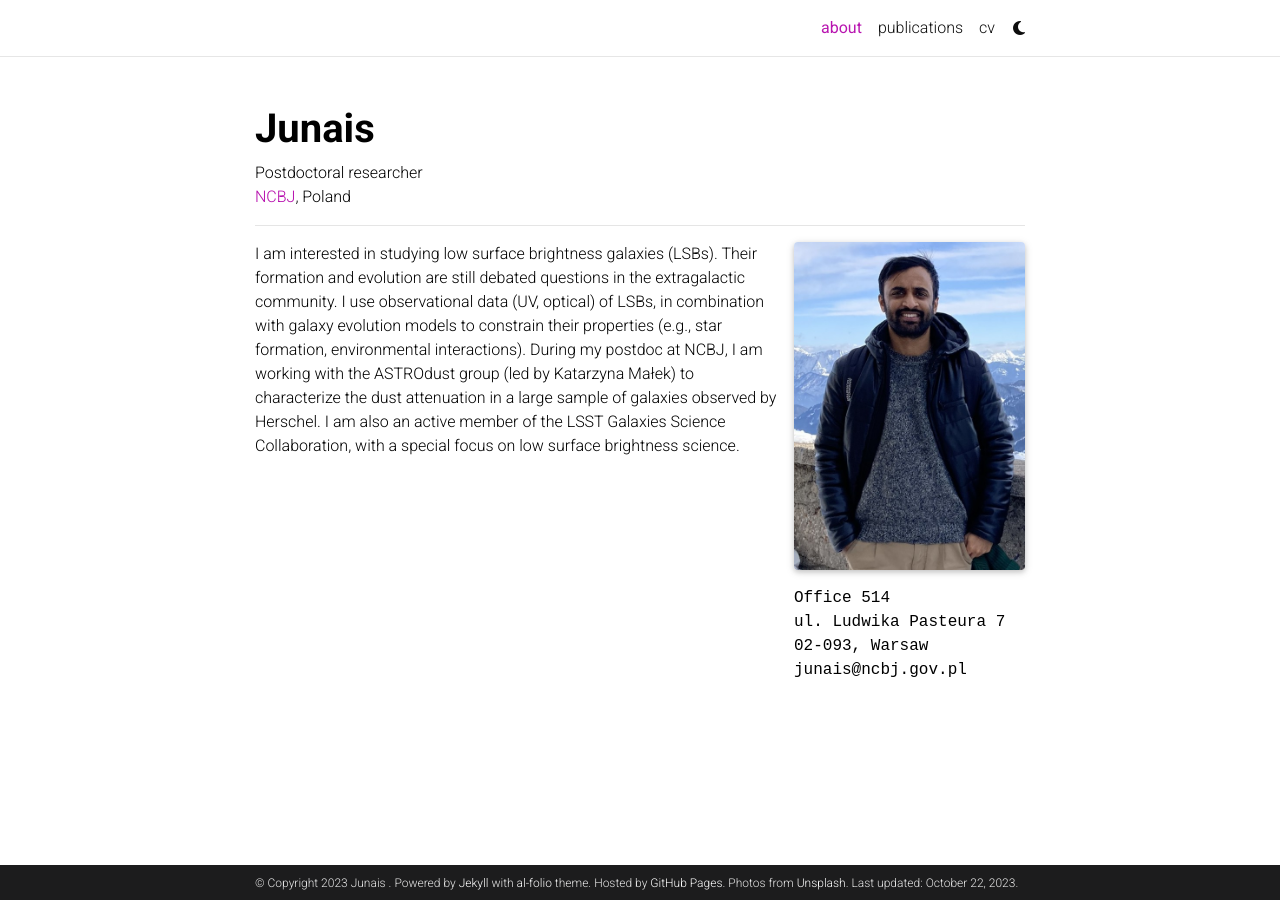
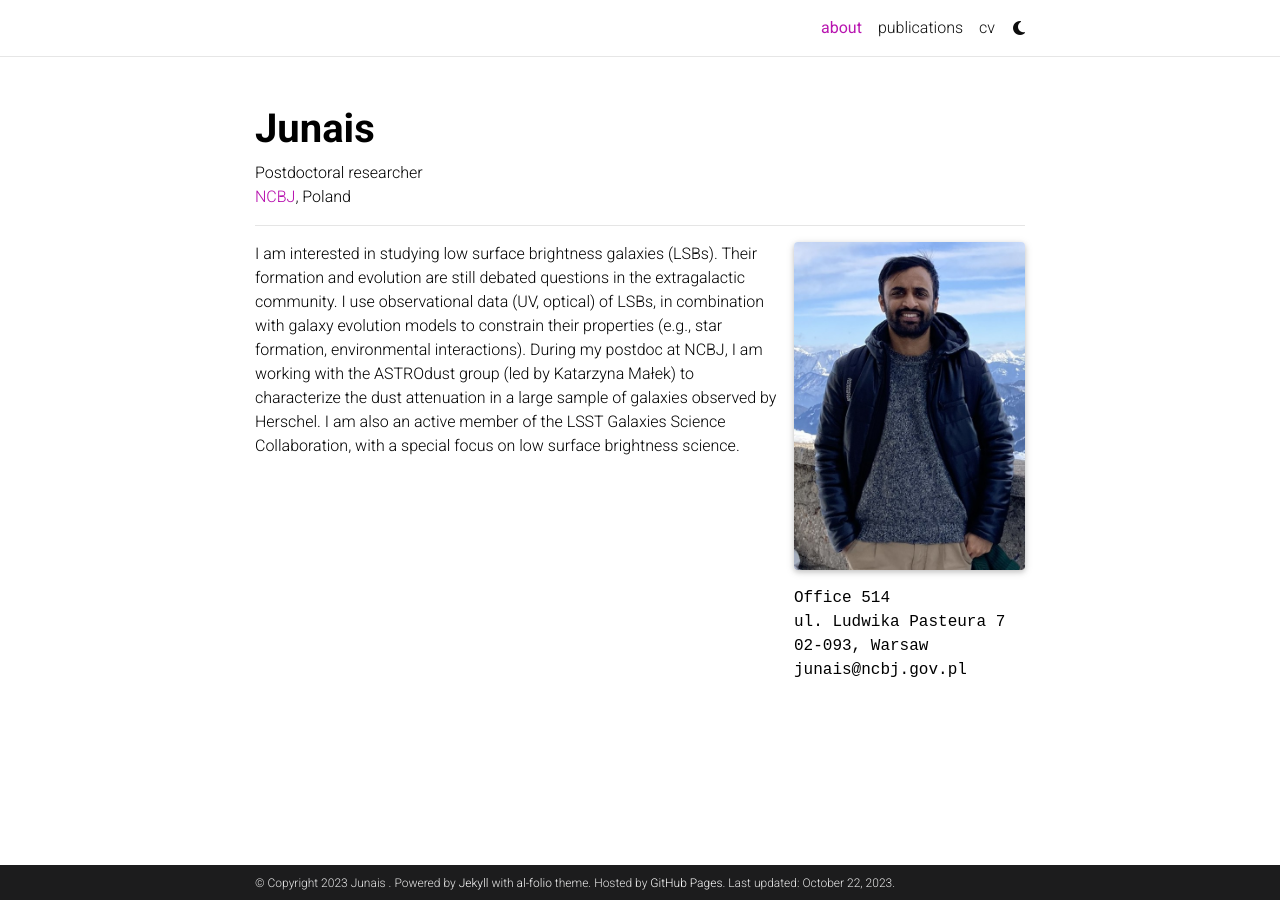
Before and after one commit to junais-astro/junais-astro.github.io, a Jekyll site: the page built from _pages/about.md, in a window 1280 px wide. Built offline with Jekyll 4.4.1, drawn with Linux system fonts in a browser that asks for light colours; full-size pictures stand in for the smaller copies a plugin makes; comment, search, counter and statistics services are not loaded; a style sheet for code colours, icons or effects is not loaded.

Commit message:
Update _config.yml

```diff
--- a/_config.yml
+++ b/_config.yml
@@ -6,13 +6,13 @@
 first_name: Junais
 middle_name:
 last_name:
-email: junais@nacbj.gov.pl
+email: junais@ncbj.gov.pl
 description: > # the ">" symbol means to ignore newlines until "footer_text:"
-  A simple, whitespace theme for academics. Based on [*folio](https://github.com/bogoli/-folio) design.
+#  A simple, whitespace theme for academics. Based on [*folio](https://github.com/bogoli/-folio) design.
 footer_text: >
   Powered by <a href="https://jekyllrb.com/" target="_blank">Jekyll</a> with <a href="https://github.com/alshedivat/al-folio">al-folio</a> theme.
   Hosted by <a href="https://pages.github.com/" target="_blank">GitHub Pages</a>.
-  Photos from <a href="https://unsplash.com" target="_blank">Unsplash</a>.
+#  Photos from <a href="https://unsplash.com" target="_blank">Unsplash</a>.
 keywords: jekyll, jekyll-theme, academic-website, portfolio-website  # add your own keywords or leave empty
 
 lang: en # the language of your site (for example: en, fr, cn, ru, etc.)
@@ -31,7 +31,7 @@
 repo_theme_light: default       # https://github.com/anuraghazra/github-readme-stats/blob/master/themes/README.md
 repo_theme_dark: dark           # https://github.com/anuraghazra/github-readme-stats/blob/master/themes/README.md
 repo_trophies:
-  enabled: true
+  enabled: false
   theme_light: flat    # https://github.com/ryo-ma/github-profile-trophy
   theme_dark: gitdimmed  # https://github.com/ryo-ma/github-profile-trophy
 
```
